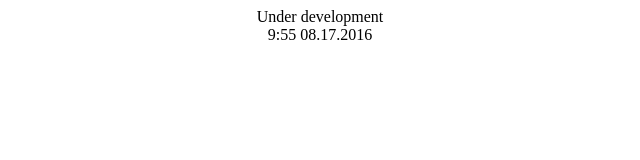
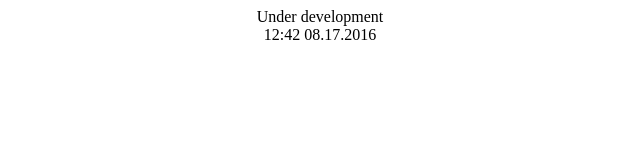
Before and after one commit to TImonCrazy/test, a plain HTML site: page index.html in a window 1280 px wide. Shown: the full height of the page, 320-960 px from the left. Drawn offline with Linux system fonts and the light colour scheme.

Commit message:
testiing

```diff
--- a/index.html
+++ b/index.html
@@ -3,6 +3,6 @@
 <title>Under development</title>
 </head>
 </body>
-<center>Under development</br>9:55 08.17.2016</center>
+<center>Under development</br>12:42 08.17.2016</center>
 </body>
 </html>
```
